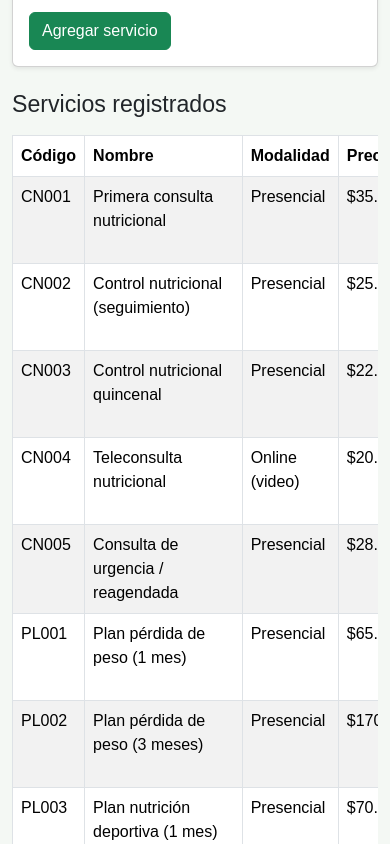
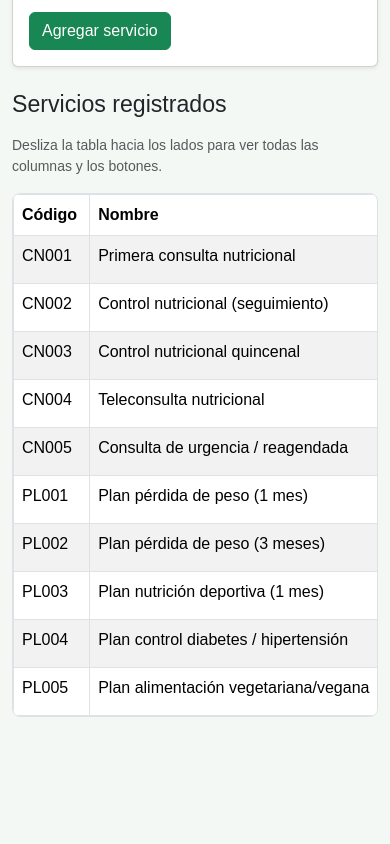
Before and after one commit to joaberrios/nutrivida-frontend, a React (Vite) app: page /admin-servicios in a window 390 px wide. Shown: the part 840-1684 px from the top of the page. After the commit the page ends 1605 px from the top, so only its background shows below. Built offline with nearby package versions, Linux system fonts and the light colour scheme.

Commit message:
Mejorar tabla responsive y agregar carpeta utils

```diff
--- a/src/pages/AdminServicios.jsx
+++ b/src/pages/AdminServicios.jsx
@@ -159,8 +159,32 @@ function AdminServicios() {
 
       <h3 className="mb-3">Servicios registrados</h3>
 
-      <div className="table-responsive">
-        <Table striped bordered hover>
+      <p className="text-muted small d-md-none">
+        Desliza la tabla hacia los lados para ver todas las columnas y los botones.
+      </p>
+
+      <div
+        className="w-100"
+        role="region"
+        aria-label="Tabla de servicios registrados"
+        tabIndex={0}
+        style={{
+          maxWidth: '100%',
+          overflowX: 'auto',
+          WebkitOverflowScrolling: 'touch',
+          borderRadius: '8px',
+          border: '1px solid #dee2e6'
+        }}
+      >
+        <Table
+          striped
+          bordered
+          hover
+          className="mb-0"
+          style={{
+            minWidth: '750px'
+          }}
+        >
           <thead>
             <tr>
               <th>Código</th>
@@ -181,10 +205,10 @@ function AdminServicios() {
                   ${Number(servicio.precio).toLocaleString('es-CL')}
                 </td>
                 <td>
+                  <div className="d-flex gap-2">
                     <Button
                       variant="warning"
                       size="sm"
-                    className="me-2 mb-1"
                       onClick={() => seleccionarEditar(servicio)}
                     >
                       Editar
@@ -193,11 +217,11 @@ function AdminServicios() {
                     <Button
                       variant="danger"
                       size="sm"
-                    className="mb-1"
                       onClick={() => eliminar(servicio.codigo)}
                     >
                       Eliminar
                     </Button>
+                  </div>
                 </td>
               </tr>
             ))}
```
Also changed, not shown: 1 other file (tests, documents, lock files or other folders). Lines whose indentation alone changed are shown as unchanged.
